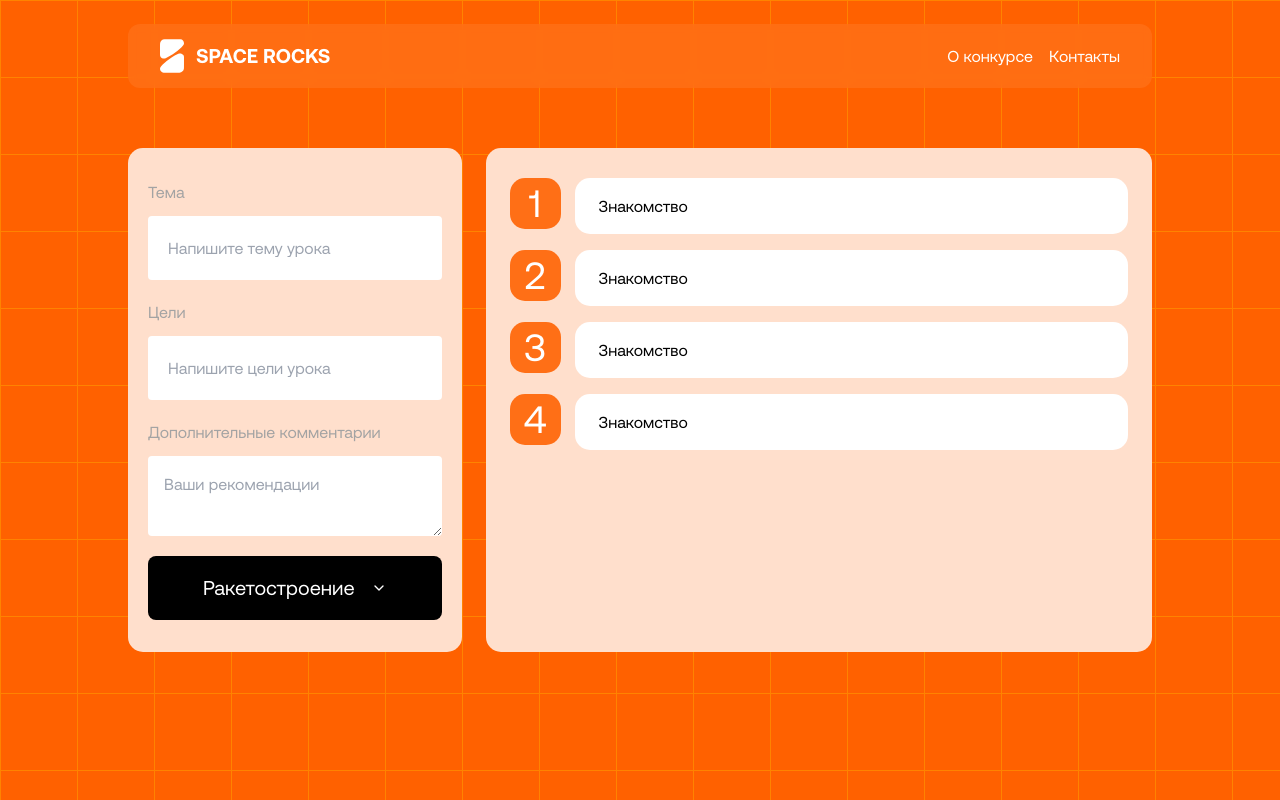
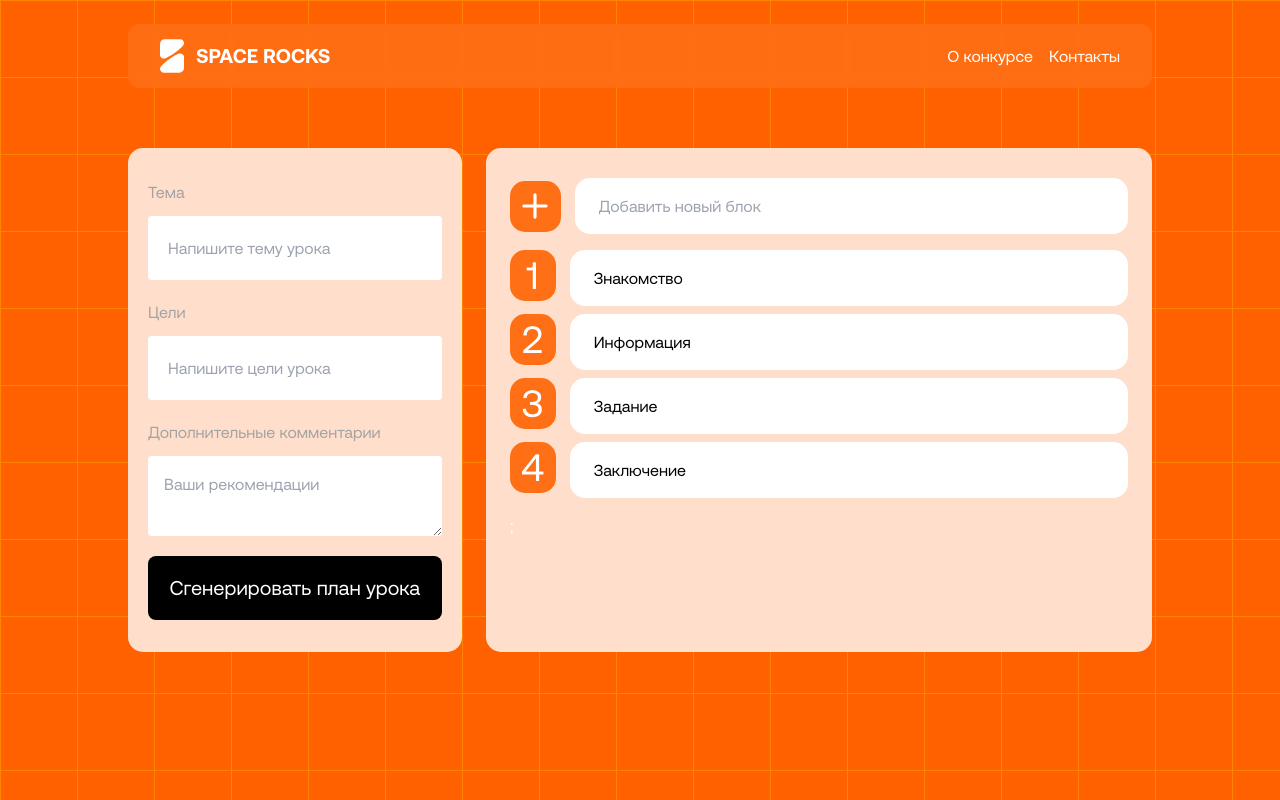
Before and after one commit to Almasx/gen-lessons, a Next.js app: page / in a window 1280 px wide. Built offline with nearby package versions, Linux system fonts and the light colour scheme.

Commit message:
feat: add and delete plan blocks

```diff
--- a/package.json
+++ b/package.json
@@ -13,13 +13,16 @@
     "@hookform/resolvers": "^3.3.4",
     "@t3-oss/env-nextjs": "^0.9.2",
     "classnames": "^2.5.1",
+    "framer-motion": "^11.0.12",
+    "llm-api": "^1.4.1",
     "next": "^14.1.0",
     "next-auth": "^4.24.6",
     "react": "18.2.0",
     "react-dom": "18.2.0",
     "react-hook-form": "^7.51.0",
     "react-icons": "^5.0.1",
-    "zod": "^3.22.4"
+    "zod": "^3.22.4",
+    "zod-gpt": "^0.14.0"
   },
   "devDependencies": {
     "@types/eslint": "^8.56.2",
--- /dev/null
+++ b/src/app/api/gpt/route.ts
@@ -0,0 +1,50 @@
+import { OpenAIChatApi } from "llm-api";
+
+import { z } from "zod";
+import { completion } from "zod-gpt";
+
+import { NextResponse } from "next/server";
+
+interface ApiRequest {
+  goal: string;
+  title: string;
+  additional_notes: string;
+}
+
+export async function POST(req: Request) {
+  const request = (await req.json()) as ApiRequest;
+  const apiKey = process.env.OPENAI_API_KEY;
+
+  if (!apiKey) {
+    return NextResponse.json("OPENAI_API_KEY is not configured", {
+      status: 500,
+    });
+  }
+
+  const openai = new OpenAIChatApi({ apiKey }, { model: "gpt-3.5-turbo-0125" });
+
+  try {
+    const response = await completion(
+      openai,
+      `Generate a 4-7 short steps on how to: ${request.goal}`,
+      {
+        schema: z.object({
+          plan: z.array(
+            z.object({
+              title: z.string().describe("Short title of this step"),
+            }),
+          ),
+        }),
+      },
+    );
+
+    return NextResponse.json(response, {
+      status: 200,
+    });
+  } catch (error) {
+    console.log(error);
+    return NextResponse.json("Failed to fetch data from OpenAI", {
+      status: 500,
+    });
+  }
+}
--- a/src/app/components/Form.tsx
+++ b/src/app/components/Form.tsx
@@ -1,6 +1,5 @@
 import cn from "classnames";
 
-import type { IconType } from "react-icons";
 import type { IField } from "~/schemas";
 
 import type {
@@ -18,22 +17,22 @@ type FormProps = {
     placeholder: string;
     name: keyof IField;
   }[];
+  buttonText: string;
   errors: FieldErrors<IField>;
   register: UseFormRegister<IField>;
   handleSubmit: UseFormHandleSubmit<IField>;
   onSubmit: SubmitHandler<IField>;
   onError: SubmitErrorHandler<IField>;
-  Icon: IconType;
 };
 
 export const Form = ({
   fieldInfo,
   errors,
+  buttonText,
   register,
   onSubmit,
   onError,
   handleSubmit,
-  Icon,
 }: FormProps) => {
   return (
     <form
@@ -81,8 +80,7 @@ export const Form = ({
       })}
 
       <button className="flex w-full flex-row items-center justify-center gap-4 rounded-[8px] bg-black py-[17px] text-white">
-        <p className="text-[20px]">Ракетостроение</p>
-        <Icon />
+        <p className="text-[20px]">{buttonText}</p>
       </button>
     </form>
   );
--- /dev/null
+++ b/src/app/components/PopulateContentBar.tsx
@@ -0,0 +1,101 @@
+import { useState } from "react";
+import { Reorder } from "framer-motion";
+import { contentBarInfo } from "../constants";
+
+import { FiPlus, FiX } from "react-icons/fi";
+
+type IContentEl = {
+  id: number;
+  title: string;
+};
+
+export const PopulateContentBar = () => {
+  const [content, setContent] = useState(contentBarInfo);
+
+  const [hoveredIndex, setHoveredIndex] = useState(-1);
+  const [newTitle, setNewTitle] = useState("");
+
+  const handleDelete = (cont: IContentEl) => {
+    setContent(() => content.filter((cn) => cn.title !== cont.title));
+  };
+
+  const handleAdd = () => {
+    if (newTitle.trim()) {
+      const updatedContent = content.map((item) => ({
+        ...item,
+        id: item.id + 1,
+      }));
+
+      const newContent = {
+        id: 1,
+        title: newTitle,
+      };
+
+      setContent([newContent, ...updatedContent]);
+      setNewTitle("");
+    }
+  };
+
+  const onReorder = (newContent: IContentEl[]) => {
+    setContent(
+      newContent.map((cont, index) => ({
+        ...cont,
+        id: index - 1,
+      })),
+    );
+  };
+
+  return (
+    <div className="flex flex-col gap-4 rounded-[15px] bg-[#ffdfcc] px-6 py-[30px] md:w-2/3">
+      <div className="flex flex-row items-center gap-[14px]">
+        <div
+          className="flex h-[51px] w-[51px] cursor-pointer items-center justify-center rounded-[15px] bg-[#FF6F16] text-[38px]"
+          onClick={handleAdd}
+        >
+          <FiPlus />
+        </div>
+        <input
+          className="flex flex-1 items-center rounded-[15px] bg-white px-6 py-4 font-[24px] text-black"
+          type="text"
+          placeholder="Добавить новый блок"
+          value={newTitle}
+          onChange={(e) => setNewTitle(e.target.value)}
+        />
+      </div>
+      <Reorder.Group
+        as="ol"
+        axis="y"
+        values={content}
+        onReorder={onReorder}
+        className="flex flex-col gap-2"
+      >
+        {content.map((cont, index) => {
+          return (
+            <Reorder.Item key={index} value={cont}>
+              <div
+                className="flex cursor-pointer flex-row gap-[14px]"
+                key={cont.id}
+              >
+                <div
+                  className="flex h-[51px] w-[51px] items-center justify-center rounded-[15px] bg-[#FF6F16] text-[38px]"
+                  onMouseEnter={() => setHoveredIndex(index)}
+                  onMouseLeave={() => setHoveredIndex(-1)}
+                  onClick={() => handleDelete(cont)}
+                  key={index}
+                >
+                  {hoveredIndex === index ? <FiX /> : index + 1}
+                </div>
+                <div className="flex w-full flex-row items-center justify-between rounded-[15px] bg-white ">
+                  <p className="flex flex-1 items-center px-6 py-4 font-[24px] text-black">
+                    {cont?.title}
+                  </p>
+                </div>
+              </div>
+            </Reorder.Item>
+          );
+        })}
+      </Reorder.Group>
+      ;
+    </div>
+  );
+};
--- a/src/app/constants.ts
+++ b/src/app/constants.ts
@@ -27,20 +27,8 @@ export const lessonInfo: {
 ];
 
 export const contentBarInfo = [
-  {
-    number: 1,
-    title: "Знакомство",
-  },
-  {
-    number: 2,
-    title: "Знакомство",
-  },
-  {
-    number: 3,
-    title: "Знакомство",
-  },
-  {
-    number: 4,
-    title: "Знакомство",
-  },
+  { id: 0, title: "Знакомство" },
+  { id: 1, title: "Информация" },
+  { id: 3, title: "Задание" },
+  { id: 4, title: "Заключение" },
 ];
--- a/src/app/page.tsx
+++ b/src/app/page.tsx
@@ -2,9 +2,8 @@
 
 import { NavBar } from "./components/NavBar";
 
-import { lessonInfo, contentBarInfo } from "./constants";
+import { lessonInfo } from "./constants";
 
-import { FiChevronDown } from "react-icons/fi";
 import { useForm } from "react-hook-form";
 import { lessonSchema } from "~/schemas";
 import { zodResolver } from "@hookform/resolvers/zod";
@@ -12,6 +11,11 @@ import { Form } from "./components/Form";
 
 import type { IField } from "~/schemas";
 import type { SubmitErrorHandler, SubmitHandler } from "react-hook-form";
+import { PopulateContentBar } from "./components/PopulateContentBar";
+
+interface ApiResponse {
+  message: string;
+}
 
 export default function HomePage() {
   const {
@@ -22,12 +26,27 @@ export default function HomePage() {
     resolver: zodResolver(lessonSchema),
   });
 
-  const onSubmit: SubmitHandler<IField> = (data) => {
-    console.log(data);
+  const onSubmit: SubmitHandler<IField> = async (data) => {
+    const response = await fetch("/api/gpt", {
+      method: "POST",
+      headers: {
+        "Content-Type": "application/json",
+      },
+      body: JSON.stringify(data),
+    });
+
+    if (!response.ok) {
+      console.log(response);
+      throw new Error(`Error! status: ${response.status}`);
+    }
+
+    const result = (await response.json()) as ApiResponse;
+
+    console.log(result);
   };
 
   const onError: SubmitErrorHandler<IField> = (data) => {
-    console.log(data);
+    console.error(data);
   };
 
   return (
@@ -39,29 +58,16 @@ export default function HomePage() {
           <div className="flex flex-col rounded-[15px] bg-[#ffdfcc] px-5 py-8 md:w-1/3">
             <Form
               fieldInfo={lessonInfo}
+              errors={errors}
+              buttonText={"Сгенерировать план урока"}
               handleSubmit={handleSubmit}
               onSubmit={onSubmit}
               onError={onError}
               register={register}
-              Icon={FiChevronDown}
-              errors={errors}
             />
           </div>
 
-          <div className="flex flex-col gap-4 rounded-[15px] bg-[#ffdfcc] px-6 py-[30px] md:w-2/3">
-            {contentBarInfo.map((cont) => {
-              return (
-                <div className="flex flex-row gap-[14px]" key={cont.number}>
-                  <div className="flex h-[51px] w-[51px] items-center justify-center rounded-[15px] bg-[#FF6F16] text-[38px]">
-                    {cont.number}
-                  </div>
-                  <p className="flex flex-1 items-center rounded-[15px] bg-white px-6 py-4 font-[24px] text-black">
-                    {cont.title}
-                  </p>
-                </div>
-              );
-            })}
-          </div>
+          <PopulateContentBar />
         </div>
       </div>
     </main>
```
Also changed, not shown: 1 other file (tests, documents, lock files or other folders).
